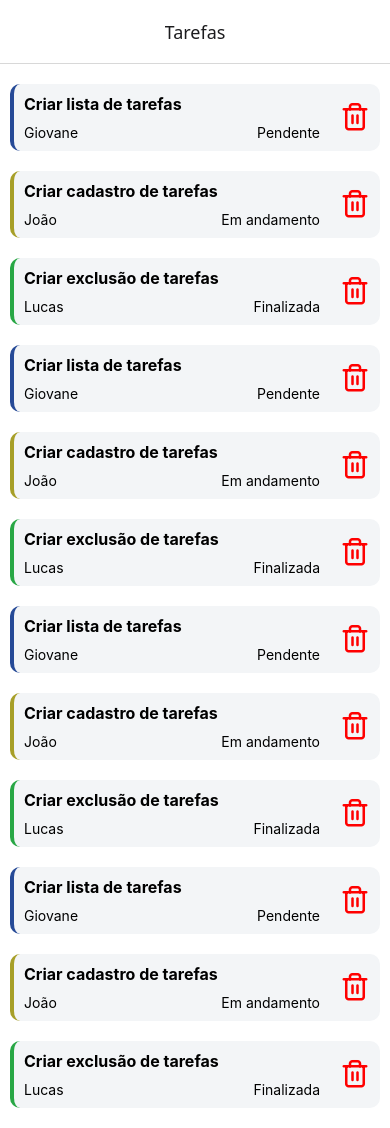
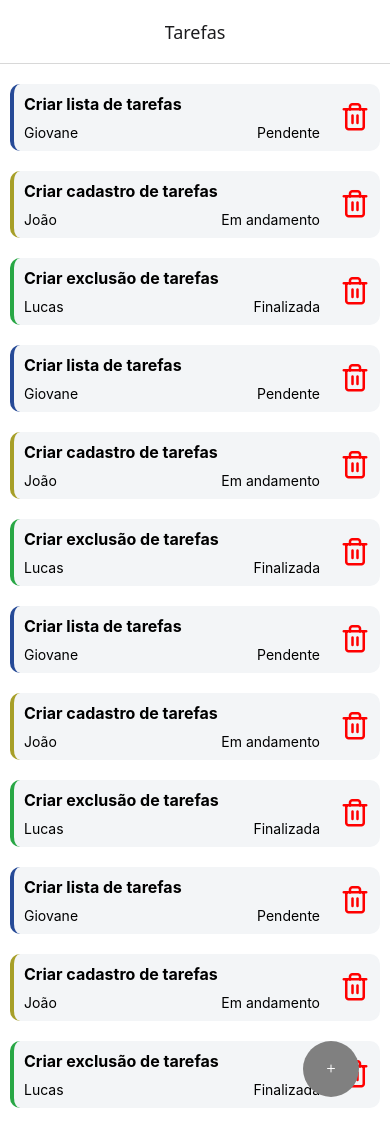
Before and after one commit to giovanegomes/task-manager, a React Native app: screen /taskList in a window 390 px wide. Built offline with nearby package versions, Linux system fonts and the light colour scheme.

Commit message:
feat: criação da rota de criação de tarefas e reorganização dos componentes

```diff
--- a/App.tsx
+++ b/App.tsx
@@ -1,5 +1,10 @@
+import { SafeAreaProvider } from "react-native-safe-area-context";
 import Routes from "./src/routes";
 
 export default function App() {
-  return <Routes />;
+  return (
+    <SafeAreaProvider>
+      <Routes />
+    </SafeAreaProvider>
+  );
 }
--- a/package.json
+++ b/package.json
@@ -15,9 +15,10 @@
     "expo-status-bar": "~2.2.3",
     "react": "19.0.0",
     "react-native": "0.79.4",
+    "react-native-elements": "^3.4.3",
+    "react-native-gesture-handler": "~2.24.0",
     "react-native-safe-area-context": "5.4.0",
-    "react-native-screens": "~4.11.1",
-    "react-native-gesture-handler": "~2.24.0"
+    "react-native-screens": "~4.11.1"
   },
   "devDependencies": {
     "@babel/core": "^7.25.2",
--- /dev/null
+++ b/src/hooks/useAppNavigation.ts
@@ -0,0 +1,6 @@
+import { useNavigation } from "@react-navigation/native";
+import { Routes } from "../routes";
+import { StackNavigationProp } from "@react-navigation/stack";
+
+export const useAppNavigation = () =>
+  useNavigation<StackNavigationProp<Routes>>();
--- a/src/routes/index.tsx
+++ b/src/routes/index.tsx
@@ -1,19 +1,30 @@
 import { createStackNavigator } from "@react-navigation/stack";
 import { Tasks } from "../screens/tasks";
 import { NavigationContainer } from "@react-navigation/native";
+import { TaskForm } from "../screens/tasks/form";
 
-const Stack = createStackNavigator();
+export type Routes = {
+  taskList: undefined;
+  taskForm: { taskId?: string };
+};
+
+const Stack = createStackNavigator<Routes>();
 
 export default function Routes() {
   return (
     <NavigationContainer>
       <Stack.Navigator
+        initialRouteName="taskList"
         screenOptions={{
-          title: "Tarefas",
           headerTitleAlign: "center",
         }}
       >
-        <Stack.Screen name="tasks" component={Tasks} />
+        <Stack.Screen
+          name="taskList"
+          component={Tasks}
+          options={{ title: "Tarefas" }}
+        />
+        <Stack.Screen name="taskForm" component={TaskForm} />
       </Stack.Navigator>
     </NavigationContainer>
   );
--- /dev/null
+++ b/src/screens/tasks/form.tsx
@@ -0,0 +1,34 @@
+import { Text, View } from "react-native";
+import { styles } from "./styles";
+import { RouteProp, useRoute } from "@react-navigation/native";
+import { Routes } from "../../routes";
+import { useLayoutEffect } from "react";
+import { useAppNavigation } from "../../hooks/useAppNavigation";
+import { Feather } from "@expo/vector-icons";
+
+export function TaskForm() {
+  const navigation = useAppNavigation();
+  const route = useRoute<RouteProp<Routes, "taskForm">>();
+  const { taskId } = route.params ?? {};
+
+  useLayoutEffect(() => {
+    const title = taskId ? "Editando tarefa" : "Nova tarefa";
+    navigation.setOptions({
+      title,
+      headerRight: () => (
+        <Feather
+          name="check"
+          size={30}
+          style={{ marginRight: 10 }}
+          onPress={() => console.log("salvar")}
+        />
+      ),
+    });
+  }, [navigation, taskId]);
+
+  return (
+    <View style={styles.container}>
+      <Text>new task page</Text>
+    </View>
+  );
+}
--- a/src/screens/tasks/index.tsx
+++ b/src/screens/tasks/index.tsx
@@ -1,108 +1,22 @@
-import {
-  FlatList,
-  ListRenderItem,
-  ListRenderItemInfo,
-  Text,
-  View,
-} from "react-native";
+import { View } from "react-native";
 import { styles } from "./styles";
-import TaskItemCard, { TaskStatus } from "./components/card";
-
-export type Task = {
-  id: string;
-  description: string;
-  owner: string;
-  status: TaskStatus;
-};
-
-const TASKS: Task[] = [
-  {
-    id: "1",
-    description: "Criar lista de tarefas",
-    owner: "Giovane",
-    status: "pending",
-  },
-  {
-    id: "2",
-    description: "Criar cadastro de tarefas",
-    owner: "João",
-    status: "inProgress",
-  },
-  {
-    id: "3",
-    description: "Criar exclusão de tarefas",
-    owner: "Lucas",
-    status: "done",
-  },
-  {
-    id: "4",
-    description: "Criar lista de tarefas",
-    owner: "Giovane",
-    status: "pending",
-  },
-  {
-    id: "5",
-    description: "Criar cadastro de tarefas",
-    owner: "João",
-    status: "inProgress",
-  },
-  {
-    id: "6",
-    description: "Criar exclusão de tarefas",
-    owner: "Lucas",
-    status: "done",
-  },
-  {
-    id: "7",
-    description: "Criar lista de tarefas",
-    owner: "Giovane",
-    status: "pending",
-  },
-  {
-    id: "8",
-    description: "Criar cadastro de tarefas",
-    owner: "João",
-    status: "inProgress",
-  },
-  {
-    id: "9",
-    description: "Criar exclusão de tarefas",
-    owner: "Lucas",
-    status: "done",
-  },
-  {
-    id: "10",
-    description: "Criar lista de tarefas",
-    owner: "Giovane",
-    status: "pending",
-  },
-  {
-    id: "11",
-    description: "Criar cadastro de tarefas",
-    owner: "João",
-    status: "inProgress",
-  },
-  {
-    id: "12",
-    description: "Criar exclusão de tarefas",
-    owner: "Lucas",
-    status: "done",
-  },
-];
-
-const keyExtractor = ({ id }: Task) => id;
-
-const renderItem = ({ item }: ListRenderItemInfo<Task>) => {
-  return <TaskItemCard task={item} />;
-};
+import { FAB } from "react-native-elements";
+import { Feather } from "@expo/vector-icons";
+import { useAppNavigation } from "../../hooks/useAppNavigation";
+import { TaskList } from "./list";
 
 export function Tasks() {
+  const navigation = useAppNavigation();
+
   return (
     <View style={styles.container}>
-      <FlatList
-        data={TASKS}
-        keyExtractor={keyExtractor}
-        renderItem={renderItem}
+      <TaskList />
+      <FAB
+        icon={<Feather name="plus" color="white" />}
+        color="gray"
+        placement="right"
+        containerStyle={styles.fab}
+        onPress={() => navigation.navigate("taskForm", {})}
       />
     </View>
   );
--- /dev/null
+++ b/src/screens/tasks/list.tsx
@@ -0,0 +1,95 @@
+import { FlatList } from "react-native-gesture-handler";
+import TaskListItem from "./components/card";
+import { ListRenderItemInfo } from "react-native";
+import { Task } from "../../@types/task";
+
+const TASKS: Task[] = [
+  {
+    id: "1",
+    description: "Criar lista de tarefas",
+    owner: "Giovane",
+    status: "pending",
+  },
+  {
+    id: "2",
+    description: "Criar cadastro de tarefas",
+    owner: "João",
+    status: "inProgress",
+  },
+  {
+    id: "3",
+    description: "Criar exclusão de tarefas",
+    owner: "Lucas",
+    status: "done",
+  },
+  {
+    id: "4",
+    description: "Criar lista de tarefas",
+    owner: "Giovane",
+    status: "pending",
+  },
+  {
+    id: "5",
+    description: "Criar cadastro de tarefas",
+    owner: "João",
+    status: "inProgress",
+  },
+  {
+    id: "6",
+    description: "Criar exclusão de tarefas",
+    owner: "Lucas",
+    status: "done",
+  },
+  {
+    id: "7",
+    description: "Criar lista de tarefas",
+    owner: "Giovane",
+    status: "pending",
+  },
+  {
+    id: "8",
+    description: "Criar cadastro de tarefas",
+    owner: "João",
+    status: "inProgress",
+  },
+  {
+    id: "9",
+    description: "Criar exclusão de tarefas",
+    owner: "Lucas",
+    status: "done",
+  },
+  {
+    id: "10",
+    description: "Criar lista de tarefas",
+    owner: "Giovane",
+    status: "pending",
+  },
+  {
+    id: "11",
+    description: "Criar cadastro de tarefas",
+    owner: "João",
+    status: "inProgress",
+  },
+  {
+    id: "12",
+    description: "Criar exclusão de tarefas",
+    owner: "Lucas",
+    status: "done",
+  },
+];
+
+const keyExtractor = ({ id }: Task) => id;
+
+const renderItem = ({ item }: ListRenderItemInfo<Task>) => {
+  return <TaskListItem task={item} />;
+};
+
+export function TaskList() {
+  return (
+    <FlatList
+      data={TASKS}
+      keyExtractor={keyExtractor}
+      renderItem={renderItem}
+    />
+  );
+}
--- a/src/screens/tasks/styles.ts
+++ b/src/screens/tasks/styles.ts
@@ -6,4 +6,7 @@ export const styles = StyleSheet.create({
     backgroundColor: "#fff",
     padding: 10,
   },
+  fab: {
+    margin: 15,
+  },
 });
```
Also changed, not shown: src/@types/task.d.ts (added, +8 -0 lines), src/screens/tasks/components/card/index.tsx (+3 -5 lines), 1 other file (tests, documents, lock files or other folders).
